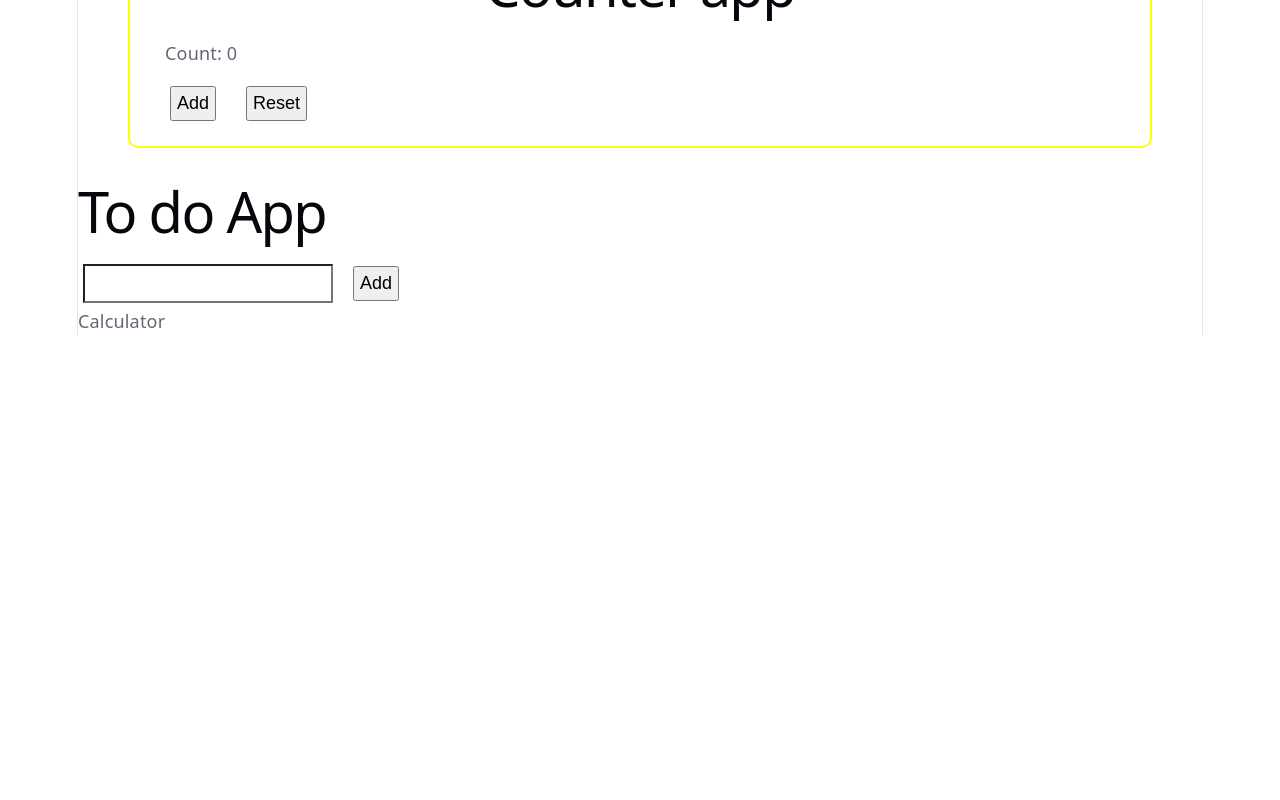
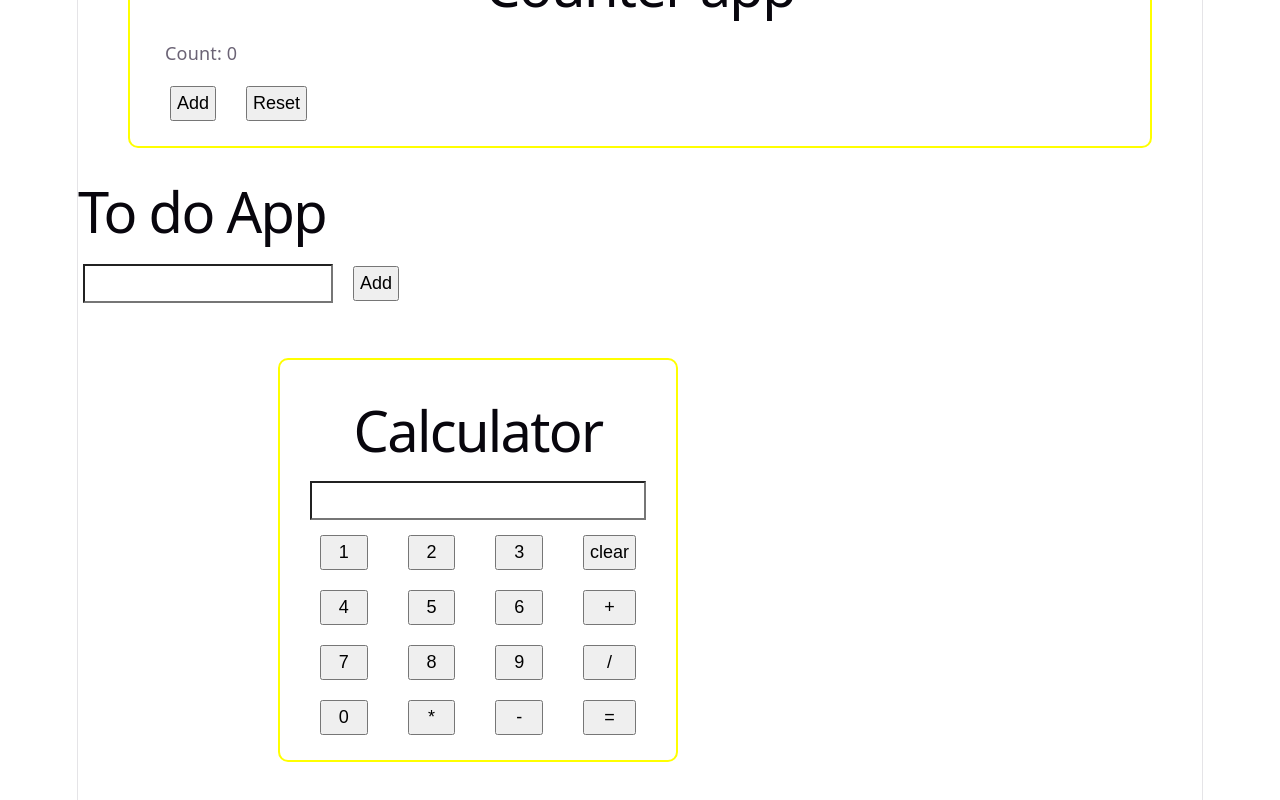
Before and after one commit to nHallecn/freecodecampReact, a React (Vite) app: page / in a window 1280 px wide. Shown: the part 4440-5240 px from the top of the page. Before the commit the page ends 4775 px from the top, so only its background shows below. Built offline with nearby package versions, Linux system fonts and the light colour scheme.

Commit message:
modified:   src/sections/Calculator.jsx

```diff
--- a/src/sections/Calculator.jsx
+++ b/src/sections/Calculator.jsx
@@ -1,8 +1,55 @@
-import React from 'react'
+import React, { useState } from 'react'
 
 const Calculator = () => {
+
+    const [input, setInput] = useState('')
+
+    const buttons = [
+        1, 2, 3, "clear", 4, 5, 6, "+", 7, 8, 9, "/", 0, "*", "-","="
+    ]
+
+    function handleChange(value){
+        if(value === "clear") {
+            setInput('');
+        } else if(value === "="){
+            try {
+                setInput(String(eval(input)));
+            } catch (error) {
+                setInput("Error");
+            }
+        }else{
+            setInput((prev)=> prev + value);
+        }
+    }
+
   return (
-    <div>Calculator</div>
+    <div style={{
+        margin: '50px 200px',
+        padding: '25px',
+        border: '2px solid yellow',
+        borderRadius: '10px',
+        display: 'flex',
+        flexDirection:'column',
+        width:'400px',
+        textAlign:'center'
+    }} >
+        <h1>Calculator</h1>
+        <input
+            onChange={(e)=>setInput(e.target.value)}
+            value={input}
+        />
+        <div style={{
+        display: 'grid',
+        gridTemplateColumns: '1fr 1fr 1fr 1fr',
+        gap:'10px',
+    }}
+        >
+          {buttons.map((b)=>(
+            <button onClick={()=>handleChange(b)}> {b} </button>
+        ))}
+        </div>
+
+    </div>
   )
 }
 
```
